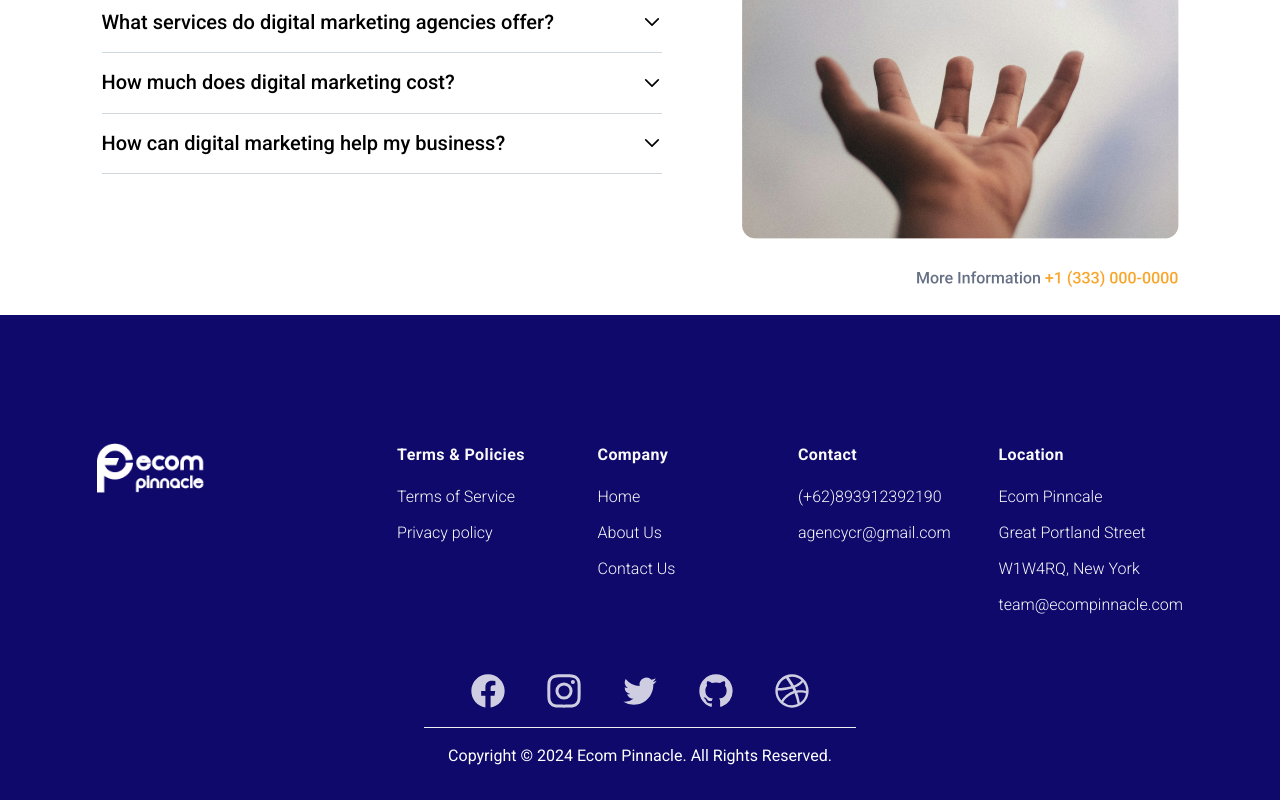
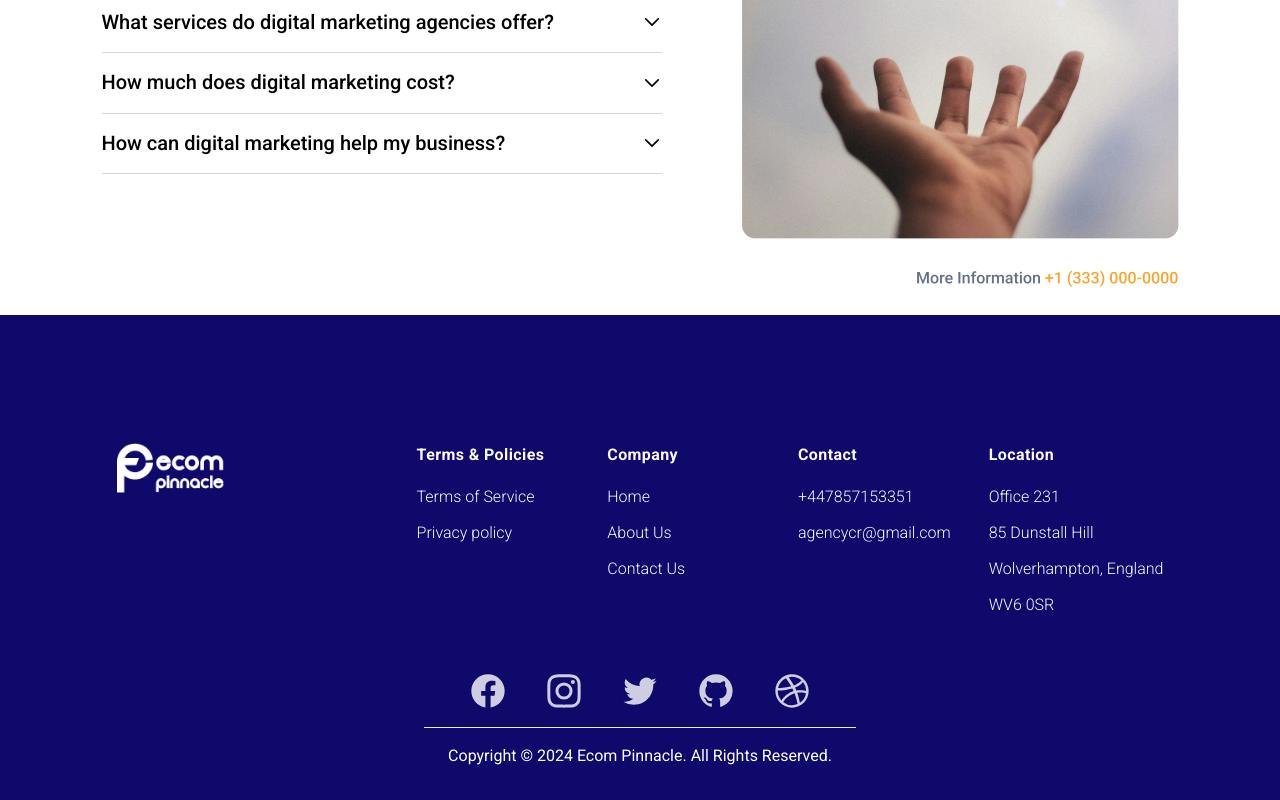
Before and after one commit to hamza-mahboob/ecom-pinnacle, a Next.js app: page /contact-us in a window 1280 px wide. Shown: the part 2690-3490 px from the top of the page. Built offline with nearby package versions, Linux system fonts and the light colour scheme.

Commit message:
modified footer text

```diff
--- a/components/ContactUsForm.tsx
+++ b/components/ContactUsForm.tsx
@@ -176,16 +176,12 @@ export default function ContactUsForm() {
           )}
         />
         <div className="flex items-center justify-center">
-          {loading ? (
-            <FadeLoader /> // Show loader when loading
-          ) : (
-            <Button
-              className="flex items-center justify-center w-[193px] h-[61px] bg-primaryColor text-white text-[18px] rounded-2xl"
-              type="submit"
-            >
-              Submit
-            </Button>
-          )}
+          <Button
+            className="flex items-center justify-center w-[193px] h-[61px] bg-primaryColor text-white text-[18px] rounded-2xl"
+            type="submit"
+          >
+            {loading ? <FadeLoader /> : "Submit"}
+          </Button>
         </div>
       </form>
     </Form>
--- a/components/Footer.tsx
+++ b/components/Footer.tsx
@@ -13,11 +13,11 @@ const LINKS = [
   },
   {
     title: "Contact",
-    items: ["(+62)893912392190", "agencycr@gmail.com"],
+    items: ["+447857153351", "agencycr@gmail.com"],
   },
   {
     title: "Location",
-    items: ["Ecom Pinncale", "Great Portland Street", "W1W4RQ, New York", "team@ecompinnacle.com"],
+    items: ["Office 231", "85 Dunstall Hill", "Wolverhampton, England", "WV6 0SR"],
   },
 ];
 
```
